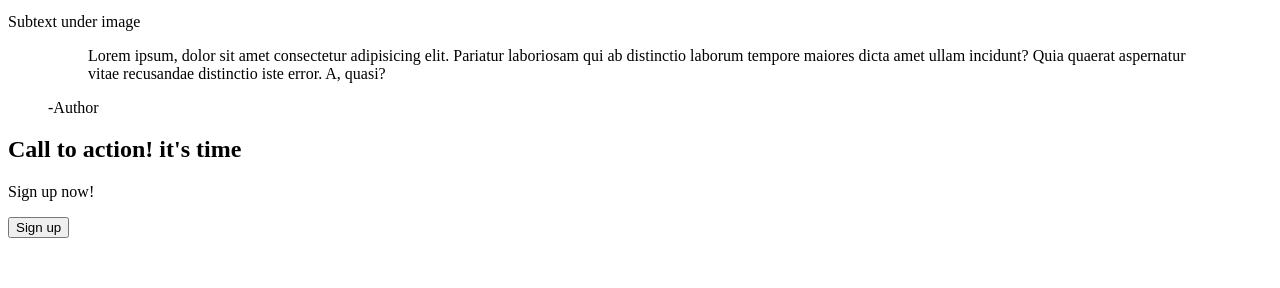
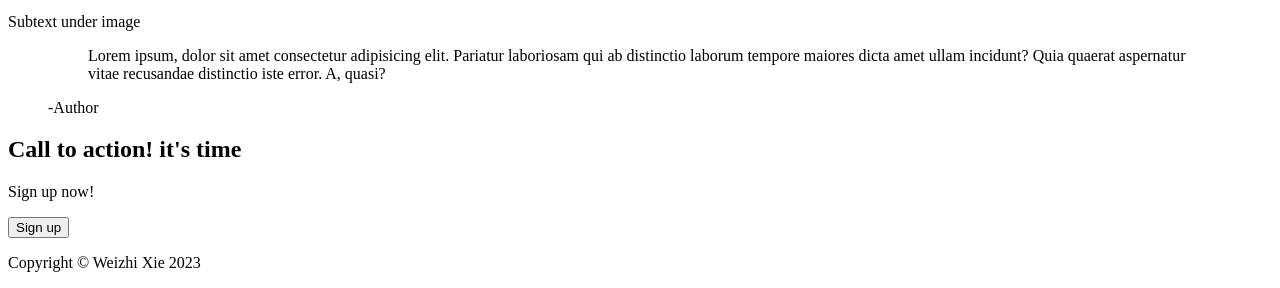
Before and after one commit to weizhixie/landing-page, a plain HTML site: page index.html in a window 1280 px wide. Shown: the part 530-818 px from the top of the page. Drawn offline with Linux system fonts and the light colour scheme.

Commit message:
Add footer

```diff
--- a/index.html
+++ b/index.html
@@ -60,6 +60,10 @@
         <p class="subscribe-card__paragraph"> Sign up now!</p>
         <button class="subscribe-card__button">Sign up</button>
     </section>
+
+    <footer>
+        <p class="copyright">Copyright &copy; Weizhi Xie 2023</p>
+    </footer>
 </body>
 
 </html>
```
